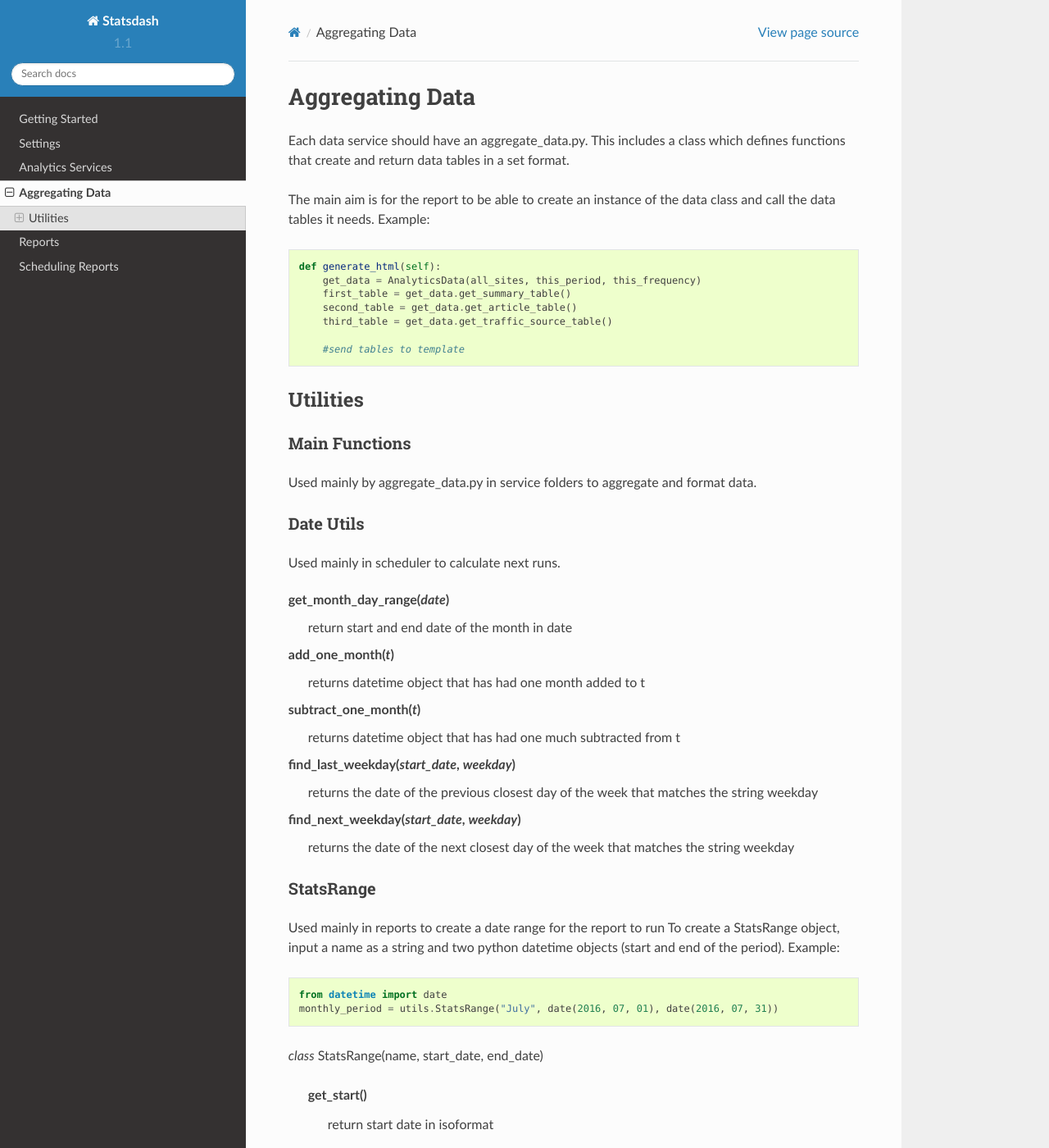
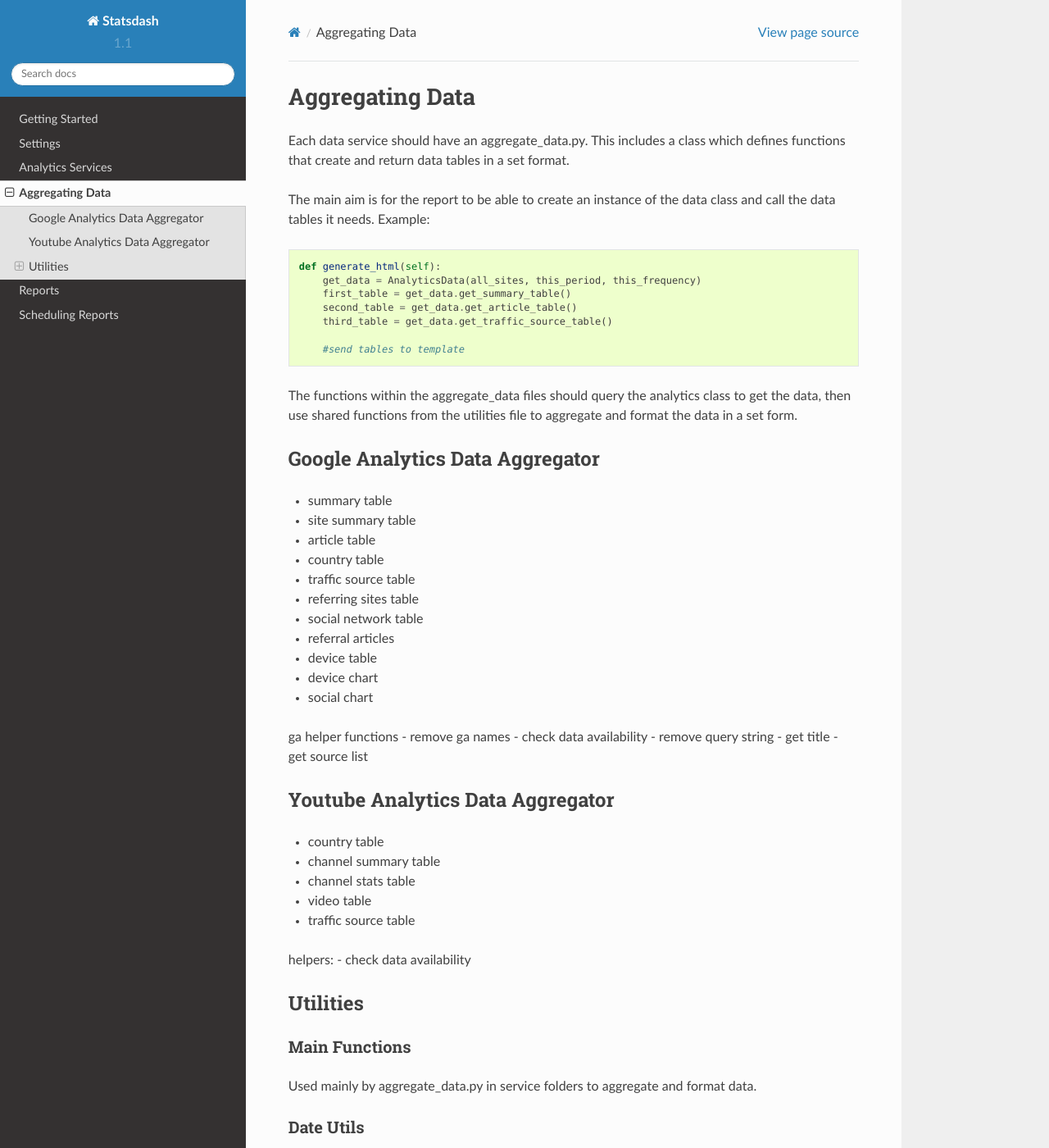
Before and after one commit to gamernetwork/gastatsdash, a Sphinx documentation site: the page built from docs/aggregating_data.rst, in a window 1280 px wide and 1400 px high. Shown: the whole window at 82% size. Built offline with Sphinx 7.4.7 and the Read the Docs theme 2.0.0, drawn with Linux system fonts in a browser that asks for light colours.

Commit message:
strcuture of agrregating info

```diff
--- a/docs/aggregating_data.rst
+++ b/docs/aggregating_data.rst
@@ -14,6 +14,45 @@ Example::
         third_table = get_data.get_traffic_source_table()
 
         #send tables to template
+
+The functions within the aggregate_data files should query the analytics class to get the data, then use shared functions from the utilities file to aggregate and format the data in a set form.
+
+
+Google Analytics Data Aggregator
+-------------------------------
+
+- summary table
+- site summary table
+- article table
+- country table
+- traffic source table
+- referring sites table
+- social network table
+- referral articles
+- device table
+- device chart
+- social chart
+
+ga helper functions
+- remove ga names
+- check data availability
+- remove query string
+- get title
+- get source list
+
+
+Youtube Analytics Data Aggregator
+--------------------------------
+
+- country table
+- channel summary table
+- channel stats table
+- video table
+- traffic source table
+
+helpers:
+- check data availability
+
 
 Utilities
 --------
```
